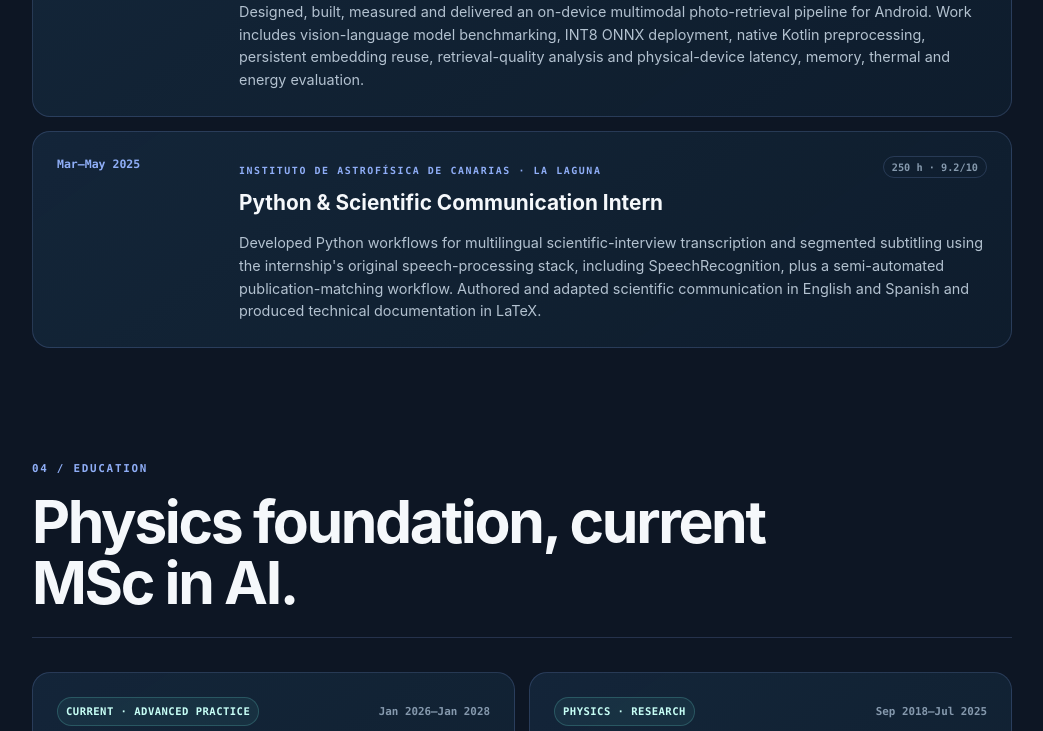
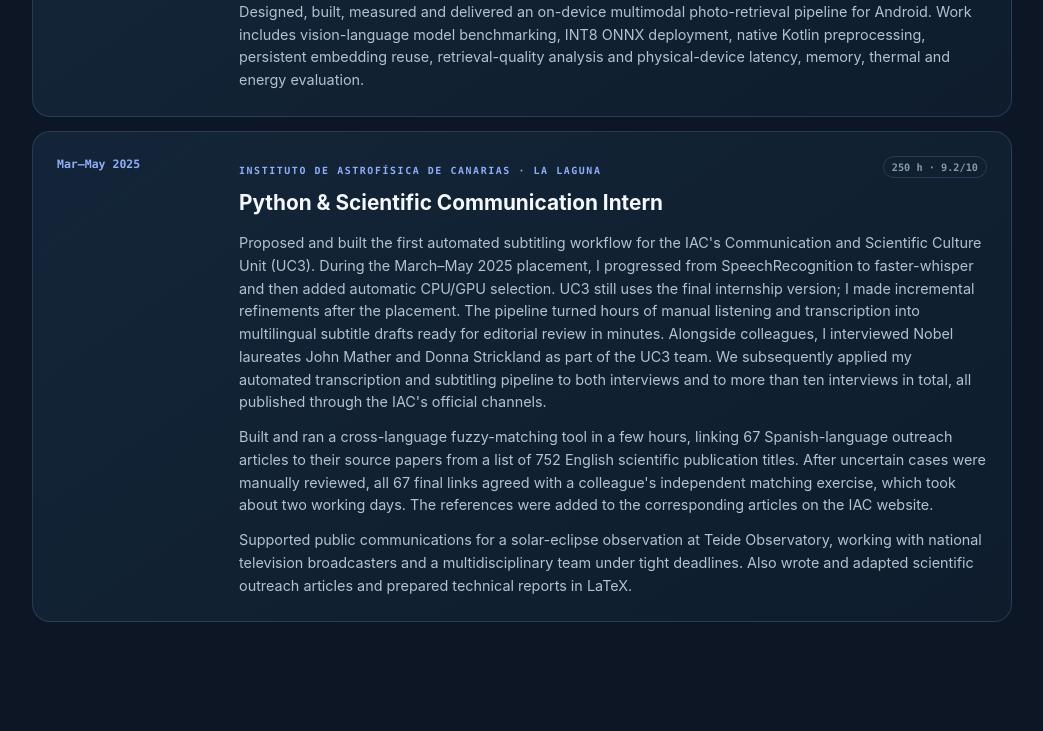
Before and after one commit to albertoreyescastro/albertoreyescastro.github.io, a plain HTML site: page index.html in a window 1280 px wide. Shown: the part 4978-5709 px from the top of the page, without its empty margins (118-1161 px from the left). Drawn offline with Linux system fonts and the light colour scheme.

Commit message:
content: reflect full IAC internship impact in portfolio (#12)
* docs: align IAC internship context with LinkedIn evidence

* docs: reflect full IAC LinkedIn outcomes with accurate provenance

* docs: correctly attribute interviews with both Nobel laureates

* docs: clarify both Nobel interviews were conducted and processed with the pipeline

* docs: sharpen IAC impact and align TeachScribe start with LinkedIn

* docs: clarify Whisper was finalised during IAC placement

* docs: attribute Mather interview precisely and scope Strickland pipeline use

* docs: accurately credit both Nobel interviews and IAC published subtitling work

```diff
--- a/index.html
+++ b/index.html
@@ -391,7 +391,7 @@
 
       <div class="timeline">
         <article class="timeline-card">
-          <div class="timeline-date">Jun 2026–Present</div>
+          <div class="timeline-date">Jul 2026–Present</div>
           <div class="timeline-copy">
             <div class="timeline-heading">
               <div>
@@ -419,10 +419,25 @@
               <span class="signal">250 h · 9.2/10</span>
             </div>
             <p>
-              Developed Python workflows for multilingual scientific-interview transcription and segmented subtitling using
-              the internship's original speech-processing stack, including SpeechRecognition, plus a semi-automated
-              publication-matching workflow. Authored and adapted scientific communication in English and Spanish and produced
-              technical documentation in LaTeX.
+              Proposed and built the first automated subtitling workflow for the IAC's Communication and Scientific
+              Culture Unit (UC3). During the March–May 2025 placement, I progressed from SpeechRecognition to
+              faster-whisper and then added automatic CPU/GPU selection. UC3 still uses the final internship version;
+              I made incremental refinements after the placement. The pipeline turned hours of manual listening and transcription
+              into multilingual subtitle drafts ready for editorial review in minutes. Alongside colleagues, I
+              interviewed Nobel laureates John Mather and Donna Strickland as part of the UC3 team. We subsequently
+              applied my automated transcription and subtitling pipeline to both interviews and to more than ten
+              interviews in total, all published through the IAC's official channels.
+            </p>
+            <p>
+              Built and ran a cross-language fuzzy-matching tool in a few hours, linking 67 Spanish-language outreach
+              articles to their source papers from a list of 752 English scientific publication titles. After uncertain
+              cases were manually reviewed, all 67 final links agreed with a colleague's independent matching exercise,
+              which took about two working days. The references were added to the corresponding articles on the IAC website.
+            </p>
+            <p>
+              Supported public communications for a solar-eclipse observation at Teide Observatory, working with national
+              television broadcasters and a multidisciplinary team under tight deadlines. Also wrote and adapted scientific
+              outreach articles and prepared technical reports in LaTeX.
             </p>
           </div>
         </article>
@@ -620,7 +635,7 @@
         <article class="writing-card">
           <span class="mini-label">IAC NEWS · ENGLISH VERSION</span>
           <h3>WEAVE observations of SN 2023ixf</h3>
-          <p>Produced the English-language version of the IAC article, adapting specialised astrophysical findings for an international audience.</p>
+          <p>Prepared this English-language version on 9 April 2025, during my IAC internship, adapting specialised astrophysical findings for international readers. It was published on the IAC website later.</p>
           <div class="card-actions">
             <a class="primary-link" href="https://www.iac.es/en/outreach/news/weave-spectrograph-captures-interaction-supernova-sn-2023ixf-its-surroundings-one-year-after-its-explosion" target="_blank" rel="noopener noreferrer">Read IAC Article ↗</a>
           </div>
```
